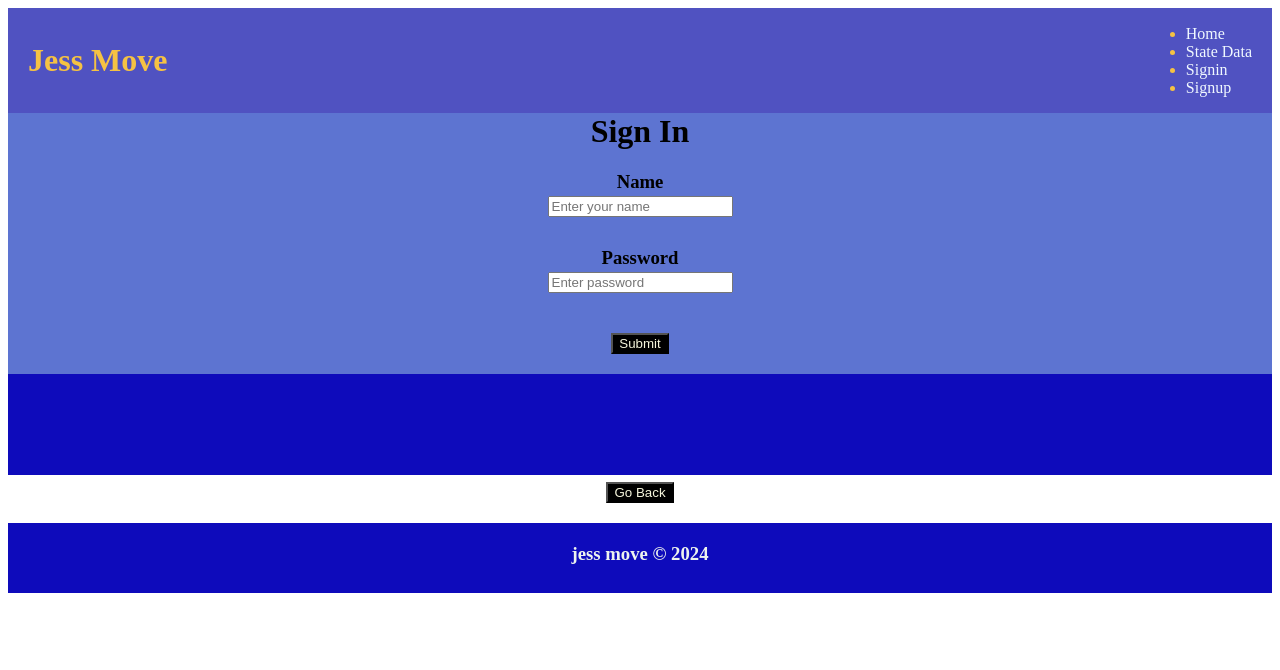
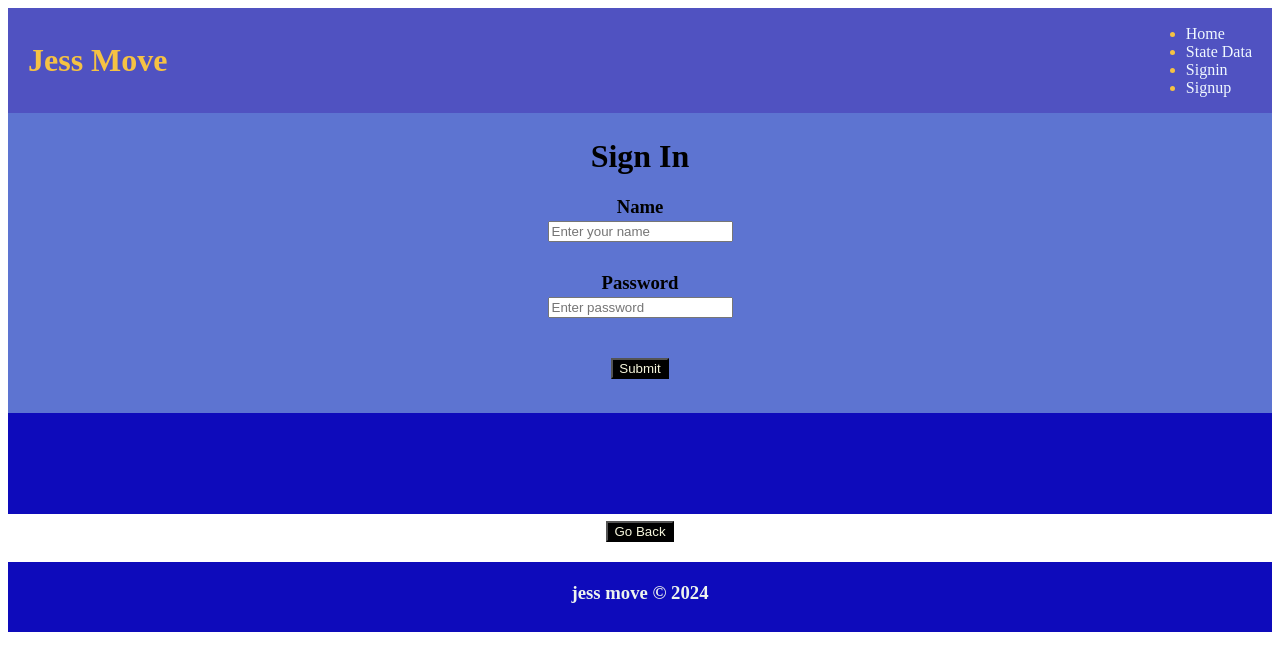
Before and after one commit to veryjohn1991/jess-move-app, a React (Vite) app in the folder client/: page /signin in a window 1280 px wide. Shown: the top 670 px of the page. Built offline with nearby package versions, Linux system fonts and the light colour scheme.

Commit message:
added more styling to signup and signin

```diff
--- a/client/src/styles/Signin.css
+++ b/client/src/styles/Signin.css
@@ -17,6 +17,7 @@
     background-color: rgb(144, 130, 193);
     padding: 0px;
     margin: 0px;
+    height: 300px;
 
 }
 .heading {
@@ -33,7 +34,7 @@
    ;
 }
 form {
-    padding: 0px;
+    padding: 25px;
 }
 .form-input {
     margin-top: 0px;
```
